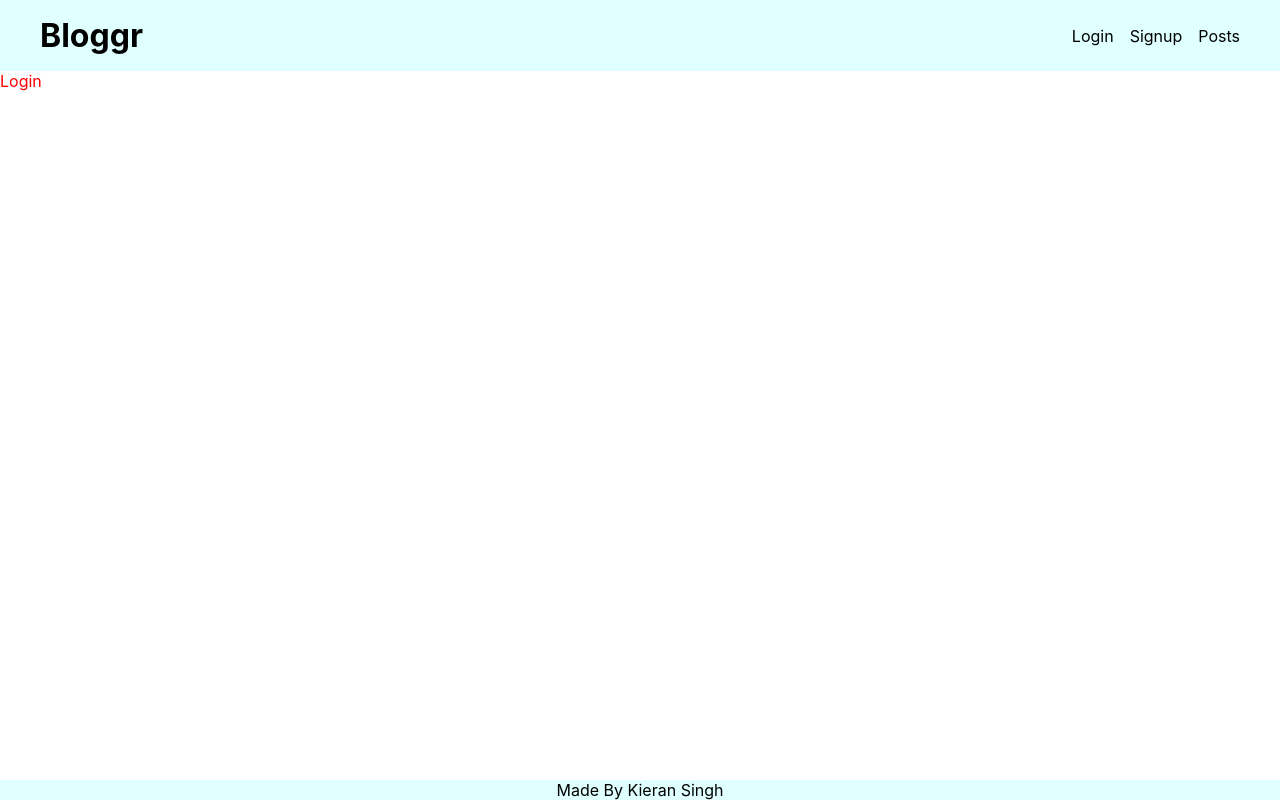
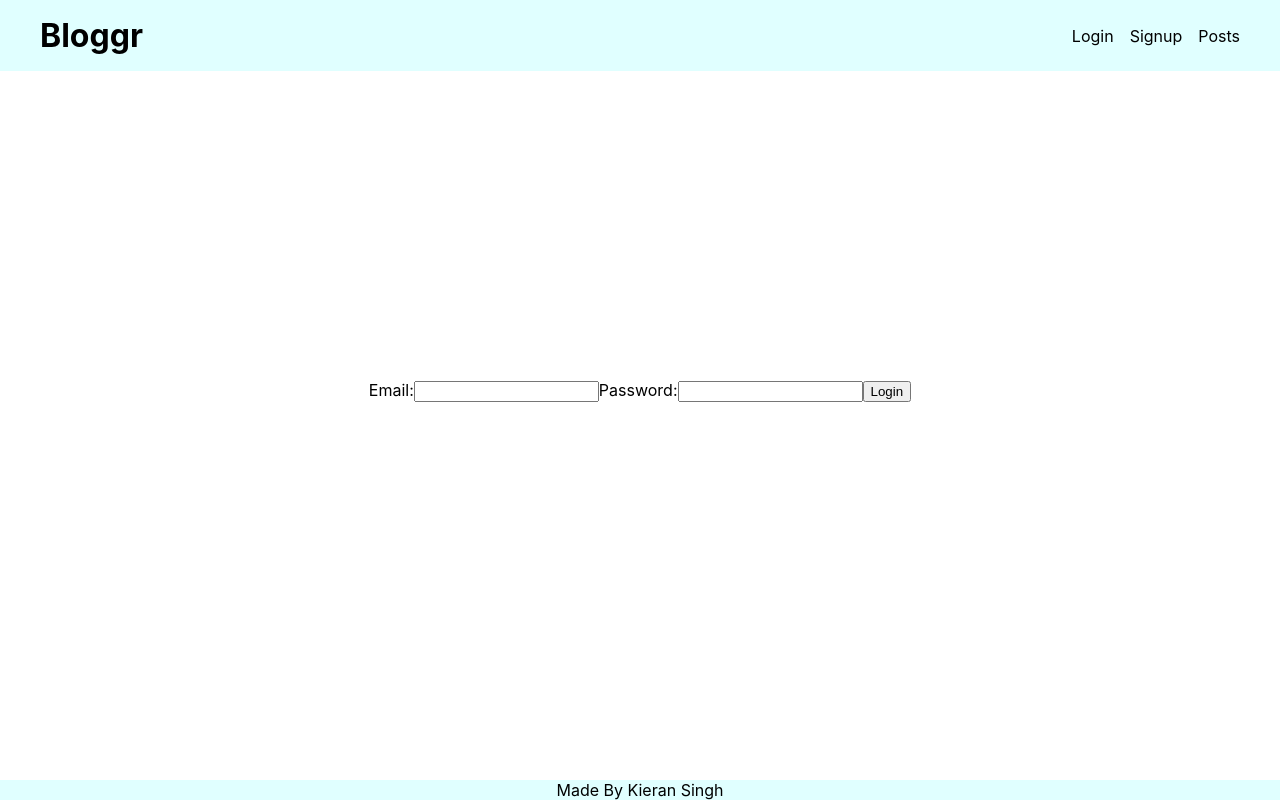
Before and after one commit to Kieran27/Blog-Client, a React (Create React App) app: page /login in a window 1280 px wide. Built offline with nearby package versions, Linux system fonts and the light colour scheme.

Commit message:
Begun integrating auth from server

```diff
--- a/package.json
+++ b/package.json
@@ -7,6 +7,7 @@
     "@testing-library/react": "^13.3.0",
     "@testing-library/user-event": "^13.5.0",
     "axios": "^0.27.2",
+    "jwt-decode": "^3.1.2",
     "react": "^18.2.0",
     "react-dom": "^18.2.0",
     "react-router": "^6.3.0",
--- a/src/Routes/Homepage/homepage.jsx
+++ b/src/Routes/Homepage/homepage.jsx
@@ -11,7 +11,6 @@ const Homepage = () => {
       try {
         const posts = await axios.get("http://localhost:3000/api/posts");
         const postData = posts.data.posts;
-        console.log(postData);
         setPosts(postData);
       } catch (error) {
         console.log(error);
--- a/src/Routes/Login/login.jsx
+++ b/src/Routes/Login/login.jsx
@@ -1,7 +1,55 @@
 import styles from "./login.module.scss";
+import axios from "axios";
+import { useState } from "react";
+import jwt_decode from "jwt-decode";
 
 const Login = () => {
-  return <div className={styles.login}>Login</div>;
+  const [email, setEmail] = useState("");
+  const [password, setPassword] = useState("");
+  const [user, setUser] = useState(null);
+
+  const handleChange = (e) => {
+    if (e.target.name === "email") {
+      setEmail(e.target.value);
+    } else if (e.target.name === "password") {
+      setPassword(e.target.value);
+    }
+  };
+
+  const handleSubmit = async (e) => {
+    e.preventDefault();
+    try {
+      const login = await axios.post("http://localhost:3000/api/auth/login", {
+        email: email,
+        password: password,
+      });
+      const token = login.data.accessToken;
+      const user = jwt_decode(token);
+      localStorage.setItem("token", user);
+      setUser(user.username);
+      console.log(user);
+    } catch (error) {
+      console.log(error);
+    }
+  };
+
+  return (
+    <div className={styles.login}>
+      <form onSubmit={handleSubmit}>
+        <label htmlFor="email">Email:</label>
+        <input type="text" name="email" value={email} onChange={handleChange} />
+        <label htmlFor="password">Password:</label>
+        <input
+          type="text"
+          name="password"
+          value={password}
+          onChange={handleChange}
+        />
+        <input type="submit" value="Login" />
+      </form>
+      <span>{user}</span>
+    </div>
+  );
 };
 
 export default Login;
--- a/src/Routes/Login/login.module.scss
+++ b/src/Routes/Login/login.module.scss
@@ -1,8 +1,7 @@
 .login {
-  color: red;
-  transition: color 0.2s;
-
-  &:hover {
-    color: blue;
-  }
+  display: flex;
+  justify-content: center;
+  align-items: center;
+  flex-direction: column;
+  min-height: 80vh;
 }
```
Also changed, not shown: src/Auth/authentication-context.js (added, +42 -0 lines), src/Components/Widgets/postWidget.jsx (+9 -1 lines), 1 other file (tests, documents, lock files or other folders).
